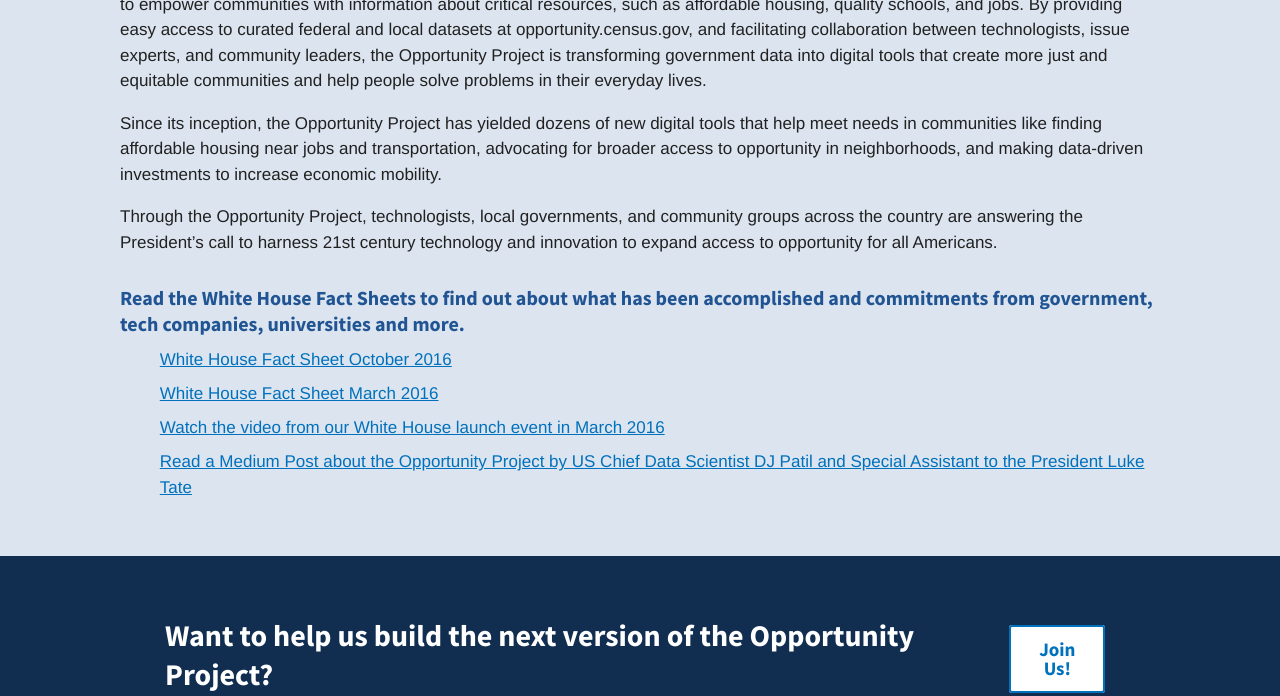
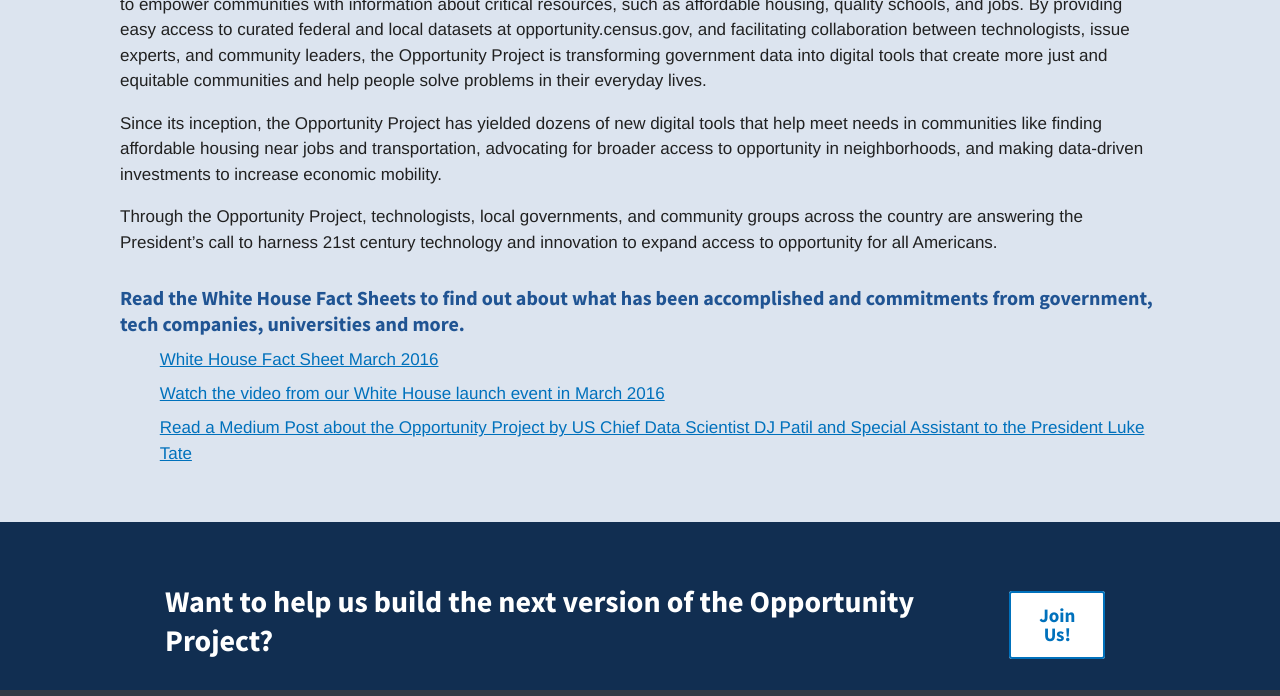
Before and after one commit to presidential-innovation-fellows/newopportunity, a Jekyll site: the page built from jekyll/index.html, in a window 1280 px wide and 900 px high, scrolled down 2544 px, cut to the strip 0-696 px from the top of the window. Built offline with Jekyll 4.4.1, drawn with Linux system fonts in a browser that asks for light colours; nearby versions of some CDN libraries; some of the changed lines change nothing that is shown.

Commit message:
hide gallery tracking code and missing WH fact sheet

```diff
--- a/jekyll/index_includes/learnmore.html
+++ b/jekyll/index_includes/learnmore.html
@@ -15,9 +15,11 @@
     <h3 style="text-align: left;"> Read the White House Fact Sheets to find out about what has been accomplished and commitments from government, tech companies, universities and more.</h3>
 
      <ul>
-    <li>
+    <!--
+<li>
      <a href="#">White House Fact Sheet October 2016</a>
     </li>
+-->
          <li>
      <a href="https://www.whitehouse.gov/the-press-office/2016/03/07/fact-sheet-white-house-launches-opportunity-project-utilizing-open-data">White House Fact Sheet March 2016</a>
     </li>
--- a/jekyll/js/main.js
+++ b/jekyll/js/main.js
@@ -2,10 +2,11 @@
   $(function() {
 
     /* Track when Learn More is clicked for each tool */
-    $('#connect').on('click', '.ood-gallery-item a', function(event) {
+
+  /*  $('#gallery-body').on('click', '.ood-gallery-item a', function(event) {
       var toolName = $(this).closest('.ood-gallery-item').find('header').text().trim();
       ga('send', 'event', 'opportunity', 'click', toolName);
-    });
+    });*/
 
     /* Helper to get the hostname of a URL */
     function getHostname(url) {
```
Also changed, not shown: jekyll/img/external-link-hover.svg (added), 3 other files.
